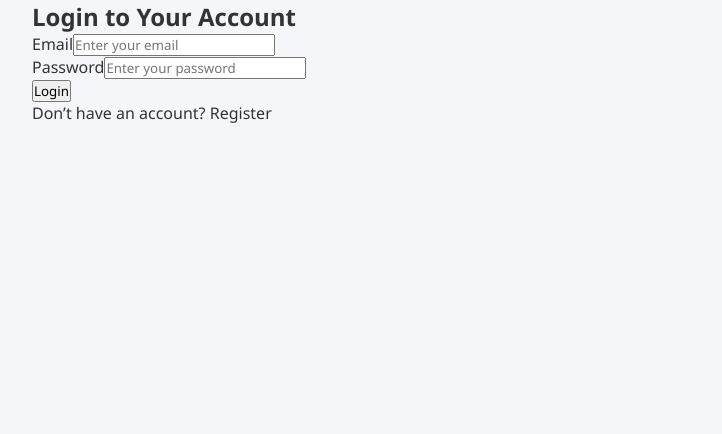
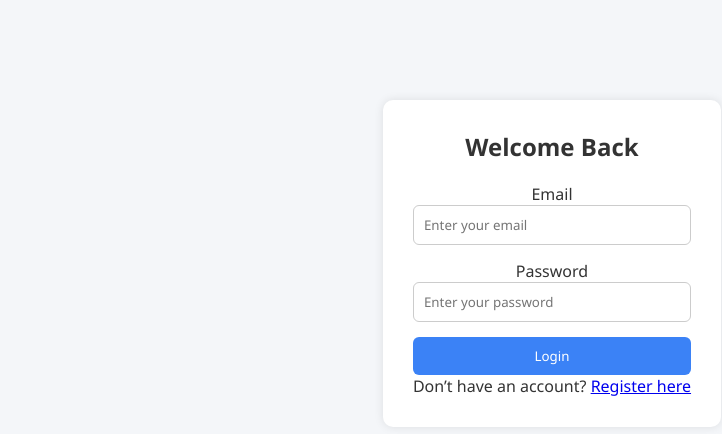
Before and after one commit to samidevopseng553-hue/my-App, a React (Create React App) app: page /LoginPage in a window 1280 px wide. Shown: the top 434 px of the page, without its empty margins (208-930 px from the left). Built offline with nearby package versions, Linux system fonts and the light colour scheme.

Commit message:
resolve login page styling issue

```diff
--- a/src/App.js
+++ b/src/App.js
@@ -1,58 +1,15 @@
-// import React from 'react';
-// import { BrowserRouter as Router, Routes, Route } from 'react-router-dom';
-// import Home from './pages/Home';
-// import Sales from './pages/Sales';
-// import Inventory from './pages/Inventory';
-// import Reports from './pages/Reports';
-// import './App.css';
-
-// function App() {
-//   return (
-//     <Router>
-//       <div className="App">
-//         <Routes>
-//           <Route path="/" element={<Home />} />
-//           <Route path="/sales" element={<Sales />} />
-//           <Route path="/inventory" element={<Inventory />} />
-//           <Route path="/reports" element={<Reports />} />
-//         </Routes>
-//       </div>
-//     </Router>
-//   );
-// }
-
-// export default App;
-
-// import { BrowserRouter as Router, Routes, Route } from 'react-router-dom';
-// import Sidebar from "./component/Sidebar";
-// import Navbar from "./component/Navbar";
-// import Dashboard from "./pages/Dashboard";
-// import "./index.css";
-
-// export default function App() {
-//   return (
-//     <div className="app-container">
-//       <Sidebar />
-//       <div className="main-content">
-//         <Navbar />
-//         <Dashboard />
-//       </div>
-//     </div>
-//   );
-// }
-
-
 import { BrowserRouter as Router, Routes, Route, useLocation } from "react-router-dom";
 import Sidebar from "./component/Sidebar";
 import Navbar from "./component/Navbar";
 import Dashboard from "./pages/Dashboard";
 import LoginPage from "./pages/LoginPage";
+// import RegisterPage from "./pages/RegisterPage";
 import "./index.css";
 
 // ✅ Layout Wrapper Component
 function Layout() {
   const location = useLocation();
-  const hideLayout = location.pathname === "/LoginPage"; // 👈 Hide layout for login page
+  const hideLayout = location.pathname === "/LoginPage";
 
   return (
     <div className="app-container">
@@ -64,6 +21,7 @@ function Layout() {
         <Routes>
           <Route path="/" element={<Dashboard />} />
           <Route path="/LoginPage" element={<LoginPage />} />
+          {/* <Route path="/RegisterPage" element={<RegisterPage />} /> */}
         </Routes>
       </div>
     </div>
--- /dev/null
+++ b/src/component/css/Register.css
@@ -0,0 +1,107 @@
+* {
+  margin: 0;
+  padding: 0;
+  box-sizing: border-box;
+}
+
+body {
+  font-family: "Poppins", sans-serif;
+  background: linear-gradient(135deg, #2196f3, #21cbf3);
+  height: 100vh;
+  display: flex;
+  justify-content: center;
+  align-items: center;
+}
+
+.register-container {
+  display: flex;
+  justify-content: center;
+  align-items: center;
+  width: 100%;
+}
+
+.register-box {
+  background: #fff;
+  width: 370px;
+  padding: 2.5rem;
+  border-radius: 12px;
+  box-shadow: 0 4px 25px rgba(0, 0, 0, 0.15);
+  text-align: center;
+}
+
+.register-title {
+  font-size: 1.8rem;
+  font-weight: 600;
+  color: #333;
+  margin-bottom: 1.5rem;
+}
+
+.register-form {
+  display: flex;
+  flex-direction: column;
+  gap: 1rem;
+}
+
+.form-group label {
+  text-align: left;
+  font-size: 0.9rem;
+  margin-bottom: 0.3rem;
+  color: #444;
+}
+
+.form-group input {
+  width: 100%;
+  padding: 0.7rem;
+  border: 1px solid #ccc;
+  border-radius: 6px;
+  font-size: 0.95rem;
+  transition: border-color 0.3s;
+}
+
+.form-group input:focus {
+  outline: none;
+  border-color: #2196f3;
+}
+
+.register-btn {
+  background-color: #2196f3;
+  color: white;
+  padding: 0.8rem;
+  border: none;
+  border-radius: 6px;
+  cursor: pointer;
+  font-size: 1rem;
+  transition: background 0.3s;
+}
+
+.register-btn:hover {
+  background-color: #1769aa;
+}
+
+.message {
+  margin-top: 1rem;
+  font-size: 0.9rem;
+  color: #333;
+}
+
+.login-text {
+  margin-top: 1rem;
+  font-size: 0.9rem;
+  color: #555;
+}
+
+.login-text a {
+  color: #2196f3;
+  text-decoration: none;
+}
+
+.login-text a:hover {
+  text-decoration: underline;
+}
+
+@media (max-width: 400px) {
+  .register-box {
+    width: 90%;
+    padding: 2rem;
+  }
+}
--- a/src/index.css
+++ b/src/index.css
@@ -1,3 +1,7 @@
+@tailwind base;
+@tailwind components;
+@tailwind utilities;
+
 body {
   margin: 0;
   font-family: -apple-system, BlinkMacSystemFont, 'Segoe UI', 'Roboto', 'Oxygen',
--- a/src/pages/LoginPage.jsx
+++ b/src/pages/LoginPage.jsx
@@ -1,100 +1,83 @@
-import { useState } from "react";
-import { useNavigate } from "react-router-dom";
-import axios from "axios";
+import React, { useState } from "react";
+import "../../src/component/css/Login.css";
 
-export default function Login() {
-  const navigate = useNavigate();
-  const [form, setForm] = useState({ email: "", password: "" });
+export default function LoginPage({ onLogin }) {
+  const [email, setEmail] = useState("");
+  const [password, setPassword] = useState("");
   const [loading, setLoading] = useState(false);
   const [error, setError] = useState("");
 
-  const handleChange = (e) => {
-    setForm({ ...form, [e.target.name]: e.target.value });
-  };
-
-  const handleLogin = async (e) => {
+  const handleSubmit = async (e) => {
     e.preventDefault();
+    setError("");
     setLoading(true);
-    setError("");
 
     try {
-      const response = await axios.post("http://0.0.0.0:5000/api/v1/login", form, {
-        headers: { "Content-Type": "application/json" },
+      const response = await fetch("http://localhost:5000/api/v1/login", {
+        method: "POST",
+        headers: {
+          "Content-Type": "application/json",
+        },
+        body: JSON.stringify({ email, password }),
       });
 
-      if (response.data.success) {
-        // Store token for future authenticated requests
-        localStorage.setItem("token", response.data.token);
+      const data = await response.json();
 
-        // Redirect to dashboard or home
-        navigate("/");
-      } else {
-        setError(response.data.message || "Login failed. Please try again.");
+      if (!response.ok) {
+        throw new Error(data.message || "Invalid login credentials");
       }
+
+      // Save token in localStorage (optional)
+      localStorage.setItem("token", data.token);
+
+      // Trigger login state (to show dashboard, etc.)
+      if (onLogin) onLogin();
+
+      alert("Login successful!");
     } catch (err) {
-      console.error("Login Error:", err);
-      setError(
-        err.response?.data?.message ||
-          "Something went wrong. Please check your credentials."
-      );
+      setError(err.message);
     } finally {
       setLoading(false);
     }
   };
 
   return (
-    <div className="flex items-center justify-center min-h-screen bg-gray-100">
-      <div className="bg-white shadow-lg rounded-xl p-8 w-full max-w-md">
-        <h2 className="text-2xl font-bold mb-6 text-center text-gray-800">
-          Login to Your Account
-        </h2>
+    <div className="login-container">
+      <div className="login-box">
+        <h2 className="login-title">Welcome Back</h2>
 
-        <form onSubmit={handleLogin} className="space-y-4">
-          <div>
-            <label className="block text-gray-700 font-medium mb-1">Email</label>
+        <form onSubmit={handleSubmit} className="login-form">
+          {error && <p className="error-message">{error}</p>}
+
+          <div className="form-group">
+            <label>Email</label>
             <input
               type="email"
-              name="email"
-              value={form.email}
-              onChange={handleChange}
+              placeholder="Enter your email"
+              value={email}
+              onChange={(e) => setEmail(e.target.value)}
               required
-              placeholder="Enter your email"
-              className="w-full px-3 py-2 border rounded-lg focus:ring-2 focus:ring-blue-500"
             />
           </div>
 
-          <div>
-            <label className="block text-gray-700 font-medium mb-1">Password</label>
+          <div className="form-group">
+            <label>Password</label>
             <input
               type="password"
-              name="password"
-              value={form.password}
-              onChange={handleChange}
+              placeholder="Enter your password"
+              value={password}
+              onChange={(e) => setPassword(e.target.value)}
               required
-              placeholder="Enter your password"
-              className="w-full px-3 py-2 border rounded-lg focus:ring-2 focus:ring-blue-500"
             />
           </div>
 
-          {error && <p className="text-red-500 text-sm text-center">{error}</p>}
-
-          <button
-            type="submit"
-            disabled={loading}
-            className="w-full bg-blue-600 text-white py-2 rounded-lg hover:bg-blue-700 transition duration-200 disabled:opacity-60"
-          >
+          <button type="submit" className="login-btn" disabled={loading}>
             {loading ? "Logging in..." : "Login"}
           </button>
         </form>
 
-        <p className="text-sm text-center text-gray-600 mt-4">
-          Don’t have an account?{" "}
-          <span
-            onClick={() => navigate("/register")}
-            className="text-blue-600 font-medium cursor-pointer hover:underline"
-          >
-            Register
-          </span>
+        <p className="register-text">
+          Don’t have an account? <a href="/RegisterPage">Register here</a>
         </p>
       </div>
     </div>
```
Also changed, not shown: src/pages/RegisterPage.jsx (+96 -7 lines).
